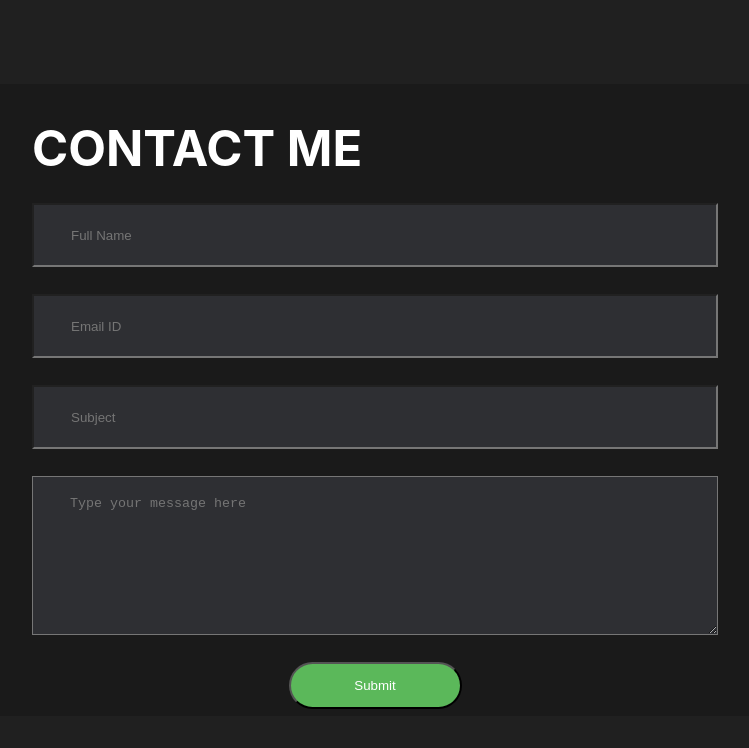
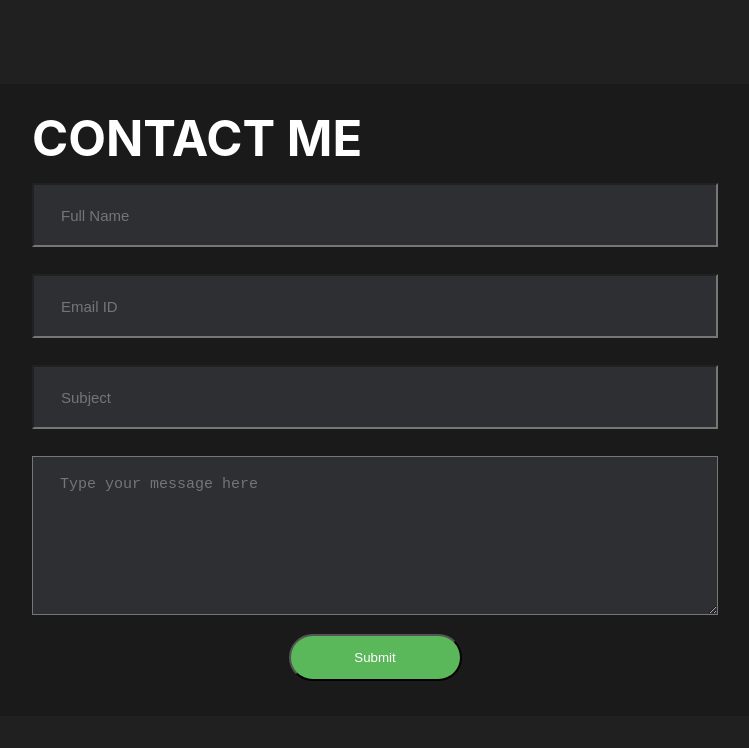
Before and after one commit to Yohenba18/Contact_Form, a React (Create React App) app: page / in a window 1280 px wide. Shown: the top 748 px of the page, without its empty margins (265-1014 px from the left). Built offline with nearby package versions, Linux system fonts and the light colour scheme.

Commit message:
layout commplete

```diff
--- a/src/App.css
+++ b/src/App.css
@@ -15,7 +15,7 @@
 }
 
 .contactMe > Form {
-  padding: 35px 165px;
+  padding: 25px 165px;
   display: flex;
   flex-direction: column;
 }
@@ -23,23 +23,27 @@
 .contactMe > Form > h1{
   font-size: 49px;
   font-weight: bold;
-  margin-bottom: 25px;
+  margin-bottom: 15px;
+}
+
+.contactMe >  Form > input, textarea{
+  font-size: 15px;
+  padding-left:27px;
+  color:#999999;
+  background-color: #2E2F33;
 }
 
 .contactMe >  Form > input{
+  height: 58px;
   margin-bottom: 27px;
-  height: 58px;
-  padding-left:37px;
-  color:#999999;
-  background-color: #2E2F33;
 }
 .contactMe >  Form > textarea {
+  /* overflow: scroll; */
   height: 136px;
-  color:#999999;
-  background-color: #2E2F33;
-  margin-bottom: 27px;
-  padding-left:37px;
   padding-top: 19px;
+  padding-right: 37px;
+  margin-bottom: 19px;
+
 }
 
 
```
